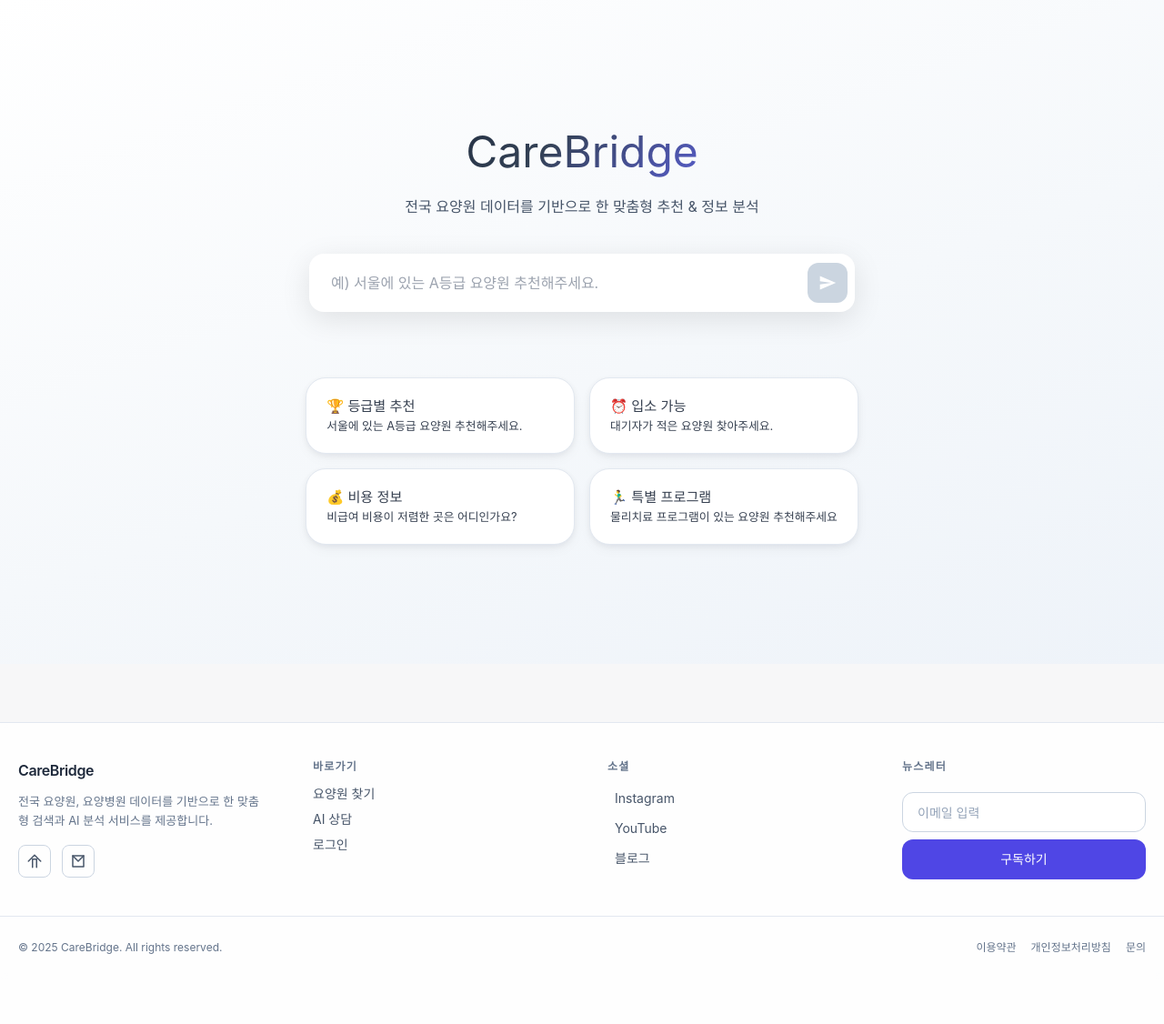
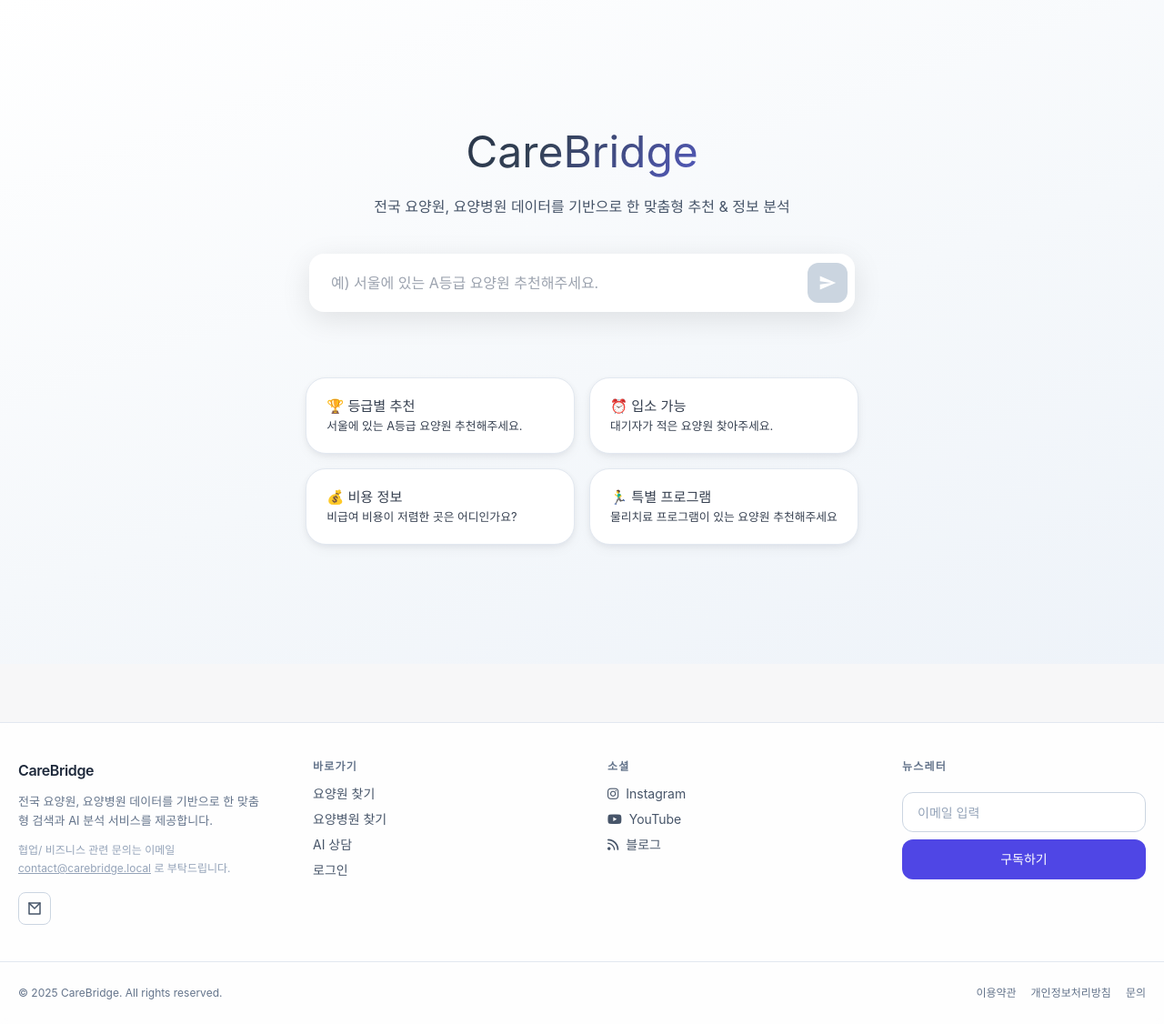
Before and after one commit to no-gari/nursinghome, a Django app: page / in a window 1280 px wide. Shown: the part 70-1196 px from the top of the page at 91% size. Before the commit the page ends 1119 px from the top, so only its background shows below. Run offline with Django 5.2, Linux system fonts and the light colour scheme; parts of the project's set-up code (start-up, migrations or seed data) failed here and were passed over; some libraries are stand-ins or nearby versions.

Commit message:
icon, 일부 버그 수정

```diff
--- a/templates/blog/detail.html
+++ b/templates/blog/detail.html
@@ -30,6 +30,7 @@
     <link rel="preconnect" href="https://fonts.gstatic.com" crossorigin>
     <link href="https://fonts.googleapis.com/css2?family=Pretendard:wght@400;500;600;700&display=swap" rel="stylesheet">
     <link rel="stylesheet" href="https://cdnjs.cloudflare.com/ajax/libs/prism/1.29.0/themes/prism.min.css" integrity="sha512-ZqPRXU19HhYbjFFBXd+nSyfJYWtTybcEjhKiUNbhtS/dG4AkyBIPrn4lFE8qOK2vPGOBiRWbYa7N4IcdOx6G2w==" crossorigin="anonymous" referrerpolicy="no-referrer" />
+    <link href="https://cdnjs.cloudflare.com/ajax/libs/font-awesome/6.0.0/css/all.min.css" rel="stylesheet"><!-- Font Awesome for footer icons -->
     <style>
         body{font-family:'Pretendard',-apple-system,BlinkMacSystemFont,'Segoe UI','Roboto','Helvetica Neue',Arial,sans-serif;}
         .prose h2{margin-top:3rem;font-size:1.5rem;font-weight:700;}
--- a/templates/core/_footer.html
+++ b/templates/core/_footer.html
@@ -4,8 +4,8 @@
     <div class="space-y-3">
       <a href="{% url 'core:main' %}" class="inline-block text-base font-semibold tracking-tight text-slate-800">CareBridge</a>
       <p class="text-[13px] leading-relaxed text-slate-500 max-w-xs">전국 요양원, 요양병원 데이터를 기반으로 한 맞춤형 검색과 AI 분석 서비스를 제공합니다.</p>
+      <p class="text-[12px] text-slate-400">협업/ 비즈니스 관련 문의는 이메일 <a href="mailto:contact@carebridge.local" class="underline hover:text-slate-600">contact@carebridge.local</a> 로 부탁드립니다.</p>
       <div class="flex gap-3 pt-1">
-        <a href="/" class="w-9 h-9 inline-flex items-center justify-center rounded-lg border border-slate-300 hover:border-slate-500 hover:text-slate-700 transition" aria-label="홈"><svg width="18" height="18" viewBox="0 0 24 24" fill="none" stroke="currentColor" stroke-width="2" stroke-linecap="round" stroke-linejoin="round"><path d="M3 12L12 3l9 9"/><path d="M9 21V9h6v12"/></svg></a>
         <a href="mailto:contact@carebridge.local" class="w-9 h-9 inline-flex items-center justify-center rounded-lg border border-slate-300 hover:border-slate-500 hover:text-slate-700 transition" aria-label="이메일"><svg width="18" height="18" viewBox="0 0 24 24" fill="none" stroke="currentColor" stroke-width="2" stroke-linecap="round" stroke-linejoin="round"><path d="M4 4h16v16H4z"/><path d="m4 4 8 8 8-8"/></svg></a>
       </div>
     </div>
@@ -14,6 +14,7 @@
       <h3 class="text-xs font-semibold tracking-widest text-slate-500 uppercase">바로가기</h3>
       <ul class="space-y-2">
         <li><a href="{% url 'core:facility_list' %}" class="hover:text-slate-900 transition">요양원 찾기</a></li>
+        <li><a href="{% url 'core:hospital_list' %}" class="hover:text-slate-900 transition">요양병원 찾기</a></li>
         <li><a href="{% url 'core:chat' %}" class="hover:text-slate-900 transition">AI 상담</a></li>
         {% if request.user.is_authenticated %}
         <li><a href="{% url 'auth-logout' %}?next={{ request.path }}" class="hover:text-slate-900 transition">로그아웃</a></li>
--- a/templates/core/main.html
+++ b/templates/core/main.html
@@ -7,6 +7,7 @@
     <script src="https://cdn.tailwindcss.com"></script>
     <script src="https://unpkg.com/vue@3/dist/vue.global.js"></script>
     <script src="https://unpkg.com/axios/dist/axios.min.js"></script>
+    <link href="https://cdnjs.cloudflare.com/ajax/libs/font-awesome/6.0.0/css/all.min.css" rel="stylesheet"><!-- Font Awesome for footer icons -->
     <style>
         * {margin:0;padding:0;box-sizing:border-box;}
         body {font-family:-apple-system,BlinkMacSystemFont,'Segoe UI','Roboto',sans-serif;background:#f7f7f8;color:#374151;line-height:1.6;}
@@ -38,7 +39,7 @@
         <div class="landing-inner">
             <div class="brand-text">
                 <h1 class="hero-title">CareBridge</h1>
-                <p class="hero-subtitle">전국 요양원 데이터를 기반으로 한 맞춤형 추천 & 정보 분석</p>
+                <p class="hero-subtitle">전국 요양원, 요양병원 데이터를 기반으로 한 맞춤형 추천 & 정보 분석</p>
             </div>
             <div class="main-input-container">
                 <input v-model="currentMessage" @keypress.enter="startChat" :disabled="isLoading" placeholder="예) 서울에 있는 A등급 요양원 추천해주세요." class="main-input">
```
